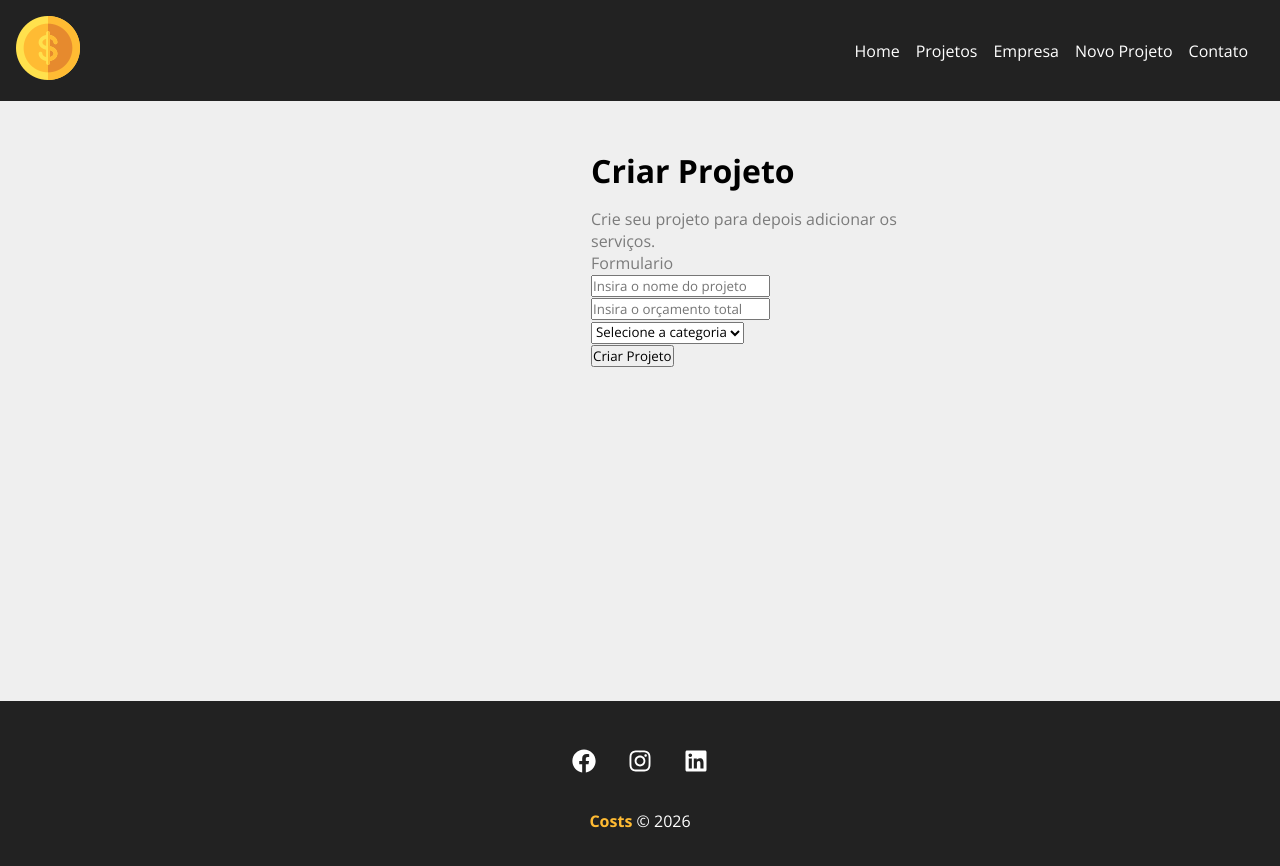
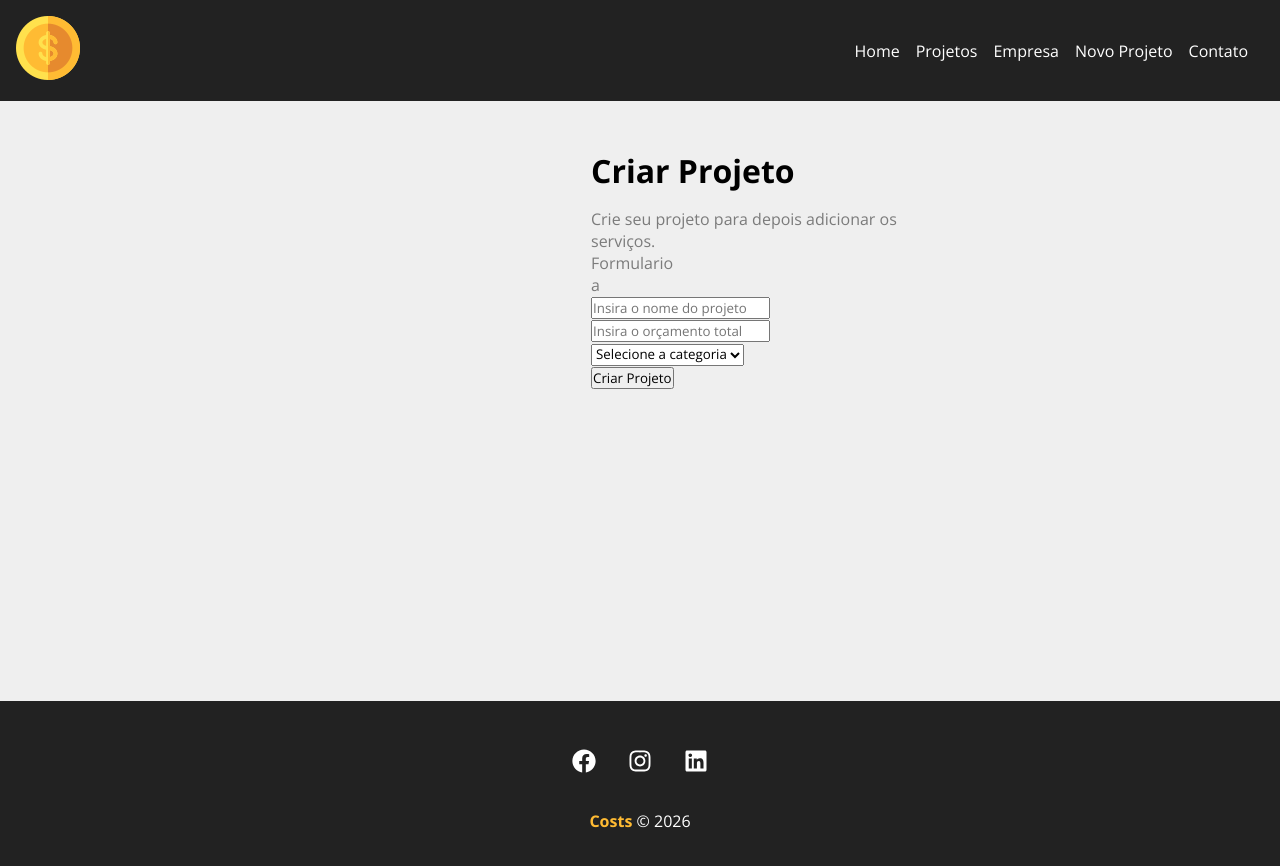
Before and after one commit to pandrade00/React-Costs, a React (Create React App) app: page /newproject in a window 1280 px wide. Shown: the top 866 px of the page. Built offline with nearby package versions, Linux system fonts and the light colour scheme.

Commit message:
teste de commit

```diff
--- a/src/components/pages/NewProject.js
+++ b/src/components/pages/NewProject.js
@@ -8,6 +8,7 @@ function NewProject(){
             <h1>Criar Projeto</h1>
             <p>Crie seu projeto para depois adicionar os serviços.</p>
             <p>Formulario</p>
+            <p>a</p>
             <ProjectForm />
         </div>
     )
```
